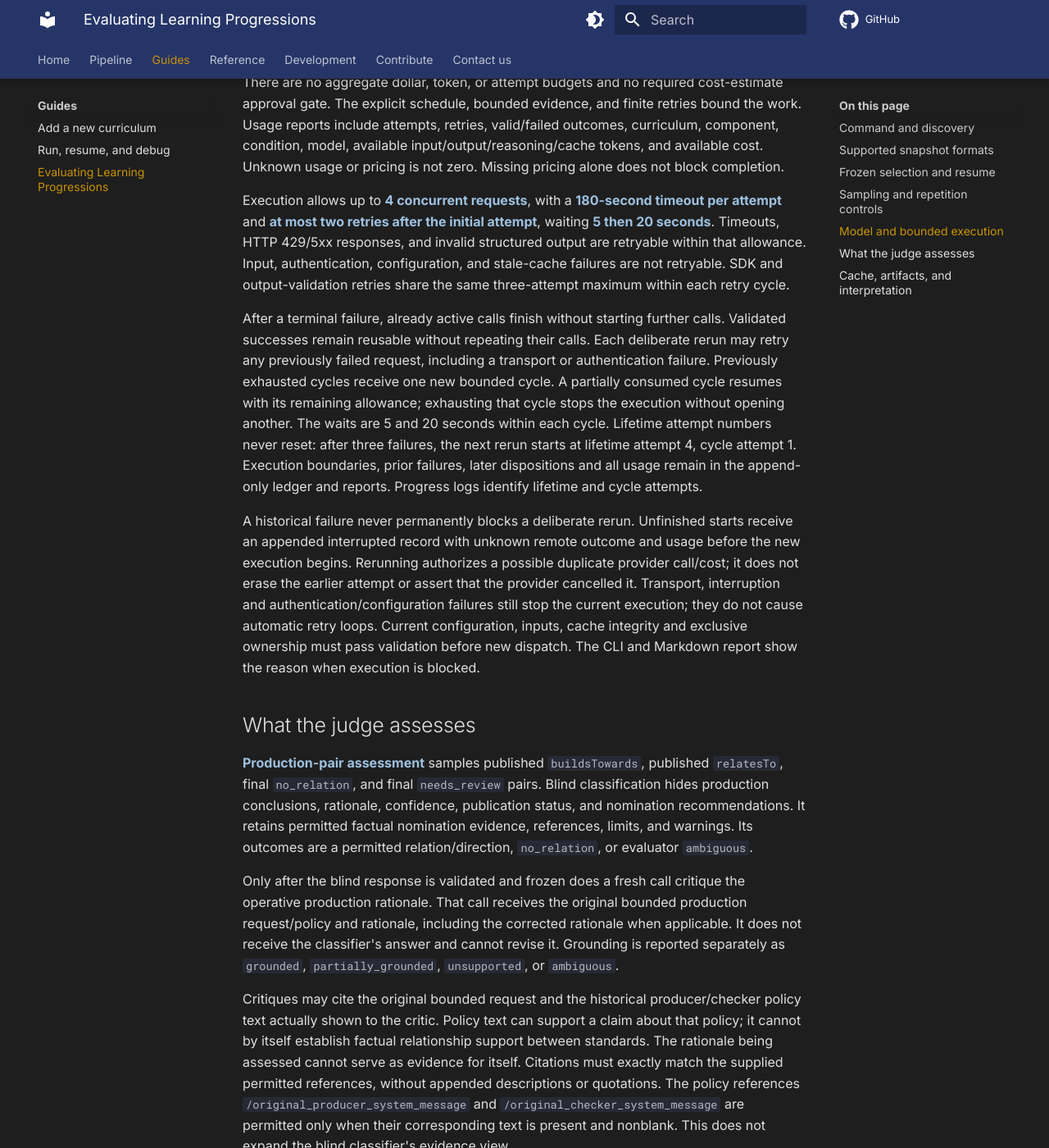
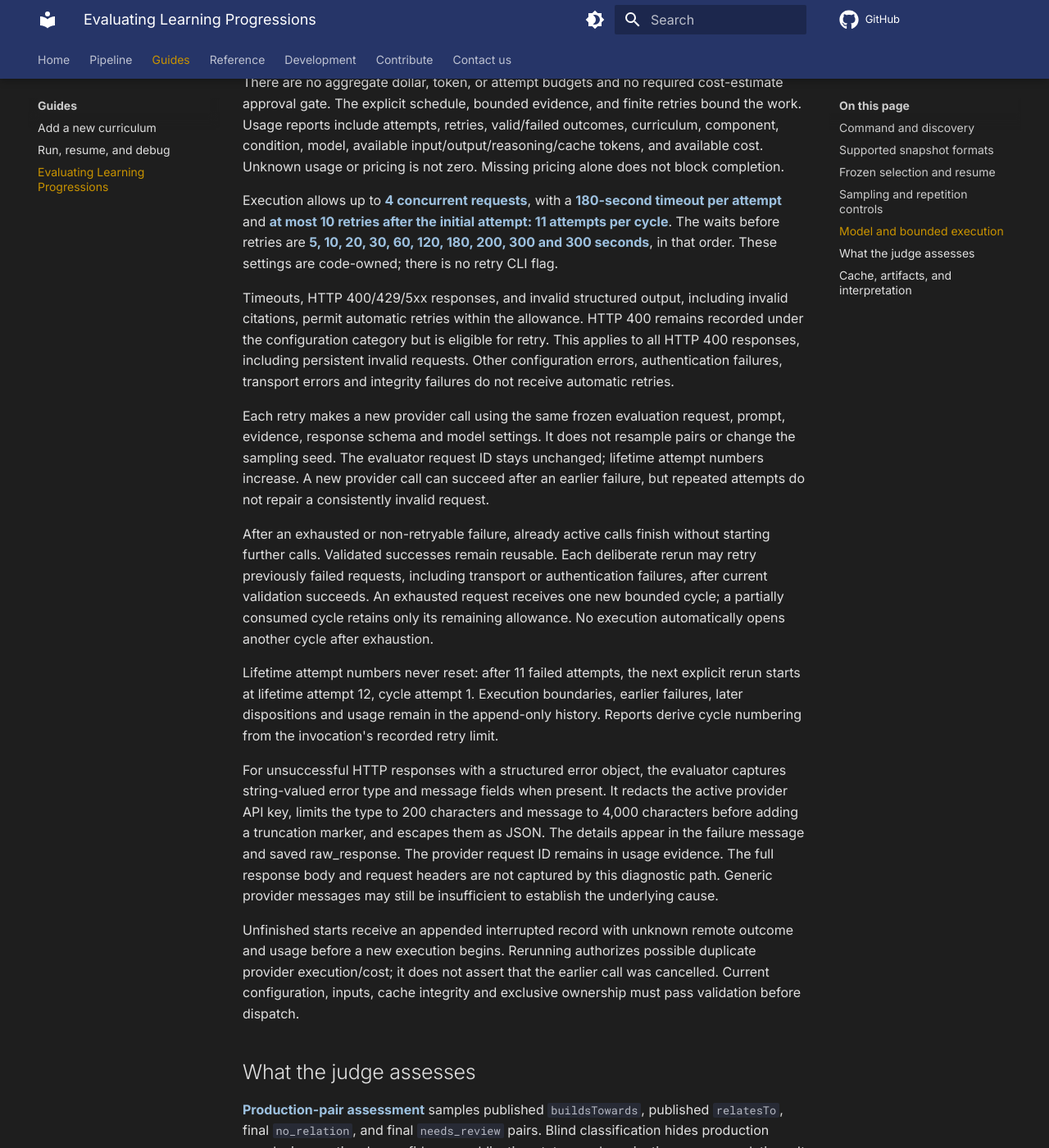
Before and after one commit to IDinsight/KGForEdGlobal, an MkDocs documentation site: the page built from docs/guides/evaluating-learning-progressions.md, in a window 1280 px wide and 1400 px high, scrolled down 5156 px. Shown: the whole window at 82% size. Built offline with MkDocs 1.6.1 and Material for MkDocs 9.7.7, drawn with Linux system fonts in a browser that asks for light colours; comment, search, counter and statistics services are not loaded.

Commit message:
feat(lp-eval): updated default limits, docs, and tests.

```diff
--- a/docs/guides/evaluating-learning-progressions.md
+++ b/docs/guides/evaluating-learning-progressions.md
@@ -199,31 +199,49 @@ available cost. Unknown usage or pricing is not zero. Missing pricing alone does
 block completion.
 
 Execution allows up to **4 concurrent requests**, with a **180-second timeout per
-attempt** and **at most two retries after the initial attempt**, waiting **5 then 20
-seconds**. Timeouts, HTTP 429/5xx responses, and invalid structured output are
-retryable within that allowance. Input, authentication, configuration, and stale-cache
-failures are not retryable. SDK and output-validation retries share the same
-three-attempt maximum within each retry cycle.
+attempt** and **at most 10 retries after the initial attempt: 11 attempts per cycle**.
+The waits before retries are **5, 10, 20, 30, 60, 120, 180, 200, 300 and 300 seconds**,
+in that order. These settings are code-owned; there is no retry CLI flag.
 
-After a terminal failure, already active calls finish without starting further calls.
-Validated successes remain reusable without repeating their calls. Each deliberate
-rerun may retry any previously failed request, including a transport or authentication
-failure. Previously exhausted cycles receive one new bounded cycle. A partially
-consumed cycle resumes with its remaining allowance; exhausting that cycle stops the
-execution without opening another. The waits are 5 and 20 seconds within each cycle.
-Lifetime attempt numbers never reset: after three failures, the next rerun starts at
-lifetime attempt 4, cycle attempt 1. Execution boundaries, prior failures, later
-dispositions and all usage remain in the append-only ledger and reports. Progress logs
-identify lifetime and cycle attempts.
+Timeouts, HTTP 400/429/5xx responses, and invalid structured output, including invalid
+citations, permit automatic retries within the allowance. HTTP 400 remains recorded
+under the configuration category but is eligible for retry. This applies to all HTTP
+400 responses, including persistent invalid requests. Other configuration errors,
+authentication failures, transport errors and integrity failures do not receive
+automatic retries.
 
-A historical failure never permanently blocks a deliberate rerun. Unfinished starts
-receive an appended interrupted record with unknown remote outcome and usage before the
-new execution begins. Rerunning authorizes a possible duplicate provider call/cost; it
-does not erase the earlier attempt or assert that the provider cancelled it. Transport,
-interruption and authentication/configuration failures still stop the current
-execution; they do not cause automatic retry loops. Current configuration, inputs,
-cache integrity and exclusive ownership must pass validation before new dispatch. The
-CLI and Markdown report show the reason when execution is blocked.
+Each retry makes a new provider call using the same frozen evaluation request, prompt,
+evidence, response schema and model settings. It does not resample pairs or change the
+sampling seed. The evaluator request ID stays unchanged; lifetime attempt numbers
+increase. A new provider call can succeed after an earlier failure, but repeated
+attempts do not repair a consistently invalid request.
+
+After an exhausted or non-retryable failure, already active calls finish without
+starting further calls. Validated successes remain reusable. Each deliberate rerun may
+retry previously failed requests, including transport or authentication failures, after
+current validation succeeds. An exhausted request receives one new bounded cycle; a
+partially consumed cycle retains only its remaining allowance. No execution
+automatically opens another cycle after exhaustion.
+
+Lifetime attempt numbers never reset: after 11 failed attempts, the next explicit rerun
+starts at lifetime attempt 12, cycle attempt 1. Execution boundaries, earlier failures,
+later dispositions and usage remain in the append-only history. Reports derive cycle
+numbering from the invocation's recorded retry limit.
+
+For unsuccessful HTTP responses with a structured error object, the evaluator captures
+string-valued error type and message fields when present. It redacts the active
+provider API key, limits the type to 200 characters and message to 4,000 characters
+before adding a truncation marker, and escapes them as JSON. The details appear in the
+failure message and saved raw_response. The provider request ID remains in usage
+evidence. The full response body and request headers are not captured by this
+diagnostic path. Generic provider messages may still be insufficient to establish the
+underlying cause.
+
+Unfinished starts receive an appended interrupted record with unknown remote outcome
+and usage before a new execution begins. Rerunning authorizes possible duplicate
+provider execution/cost; it does not assert that the earlier call was cancelled.
+Current configuration, inputs, cache integrity and exclusive ownership must pass
+validation before dispatch.
 
 ## What the judge assesses
 
```
Also changed, not shown: AGENTS.md (+17 -0 lines), artifacts/instructions/coding_agent.md (+17 -0 lines), artifacts/instructions/learning_progressions_engineering_brief.md (+53 -1 lines), 9 other files.
